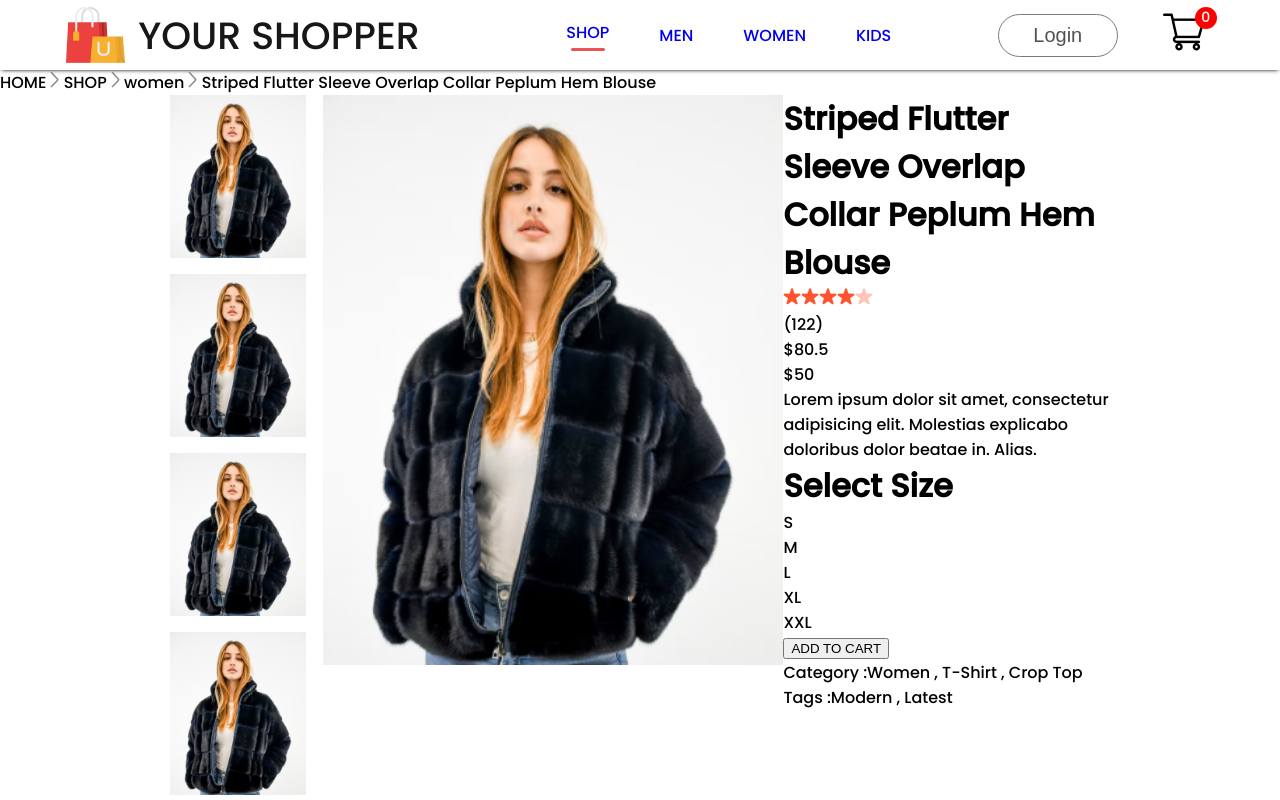
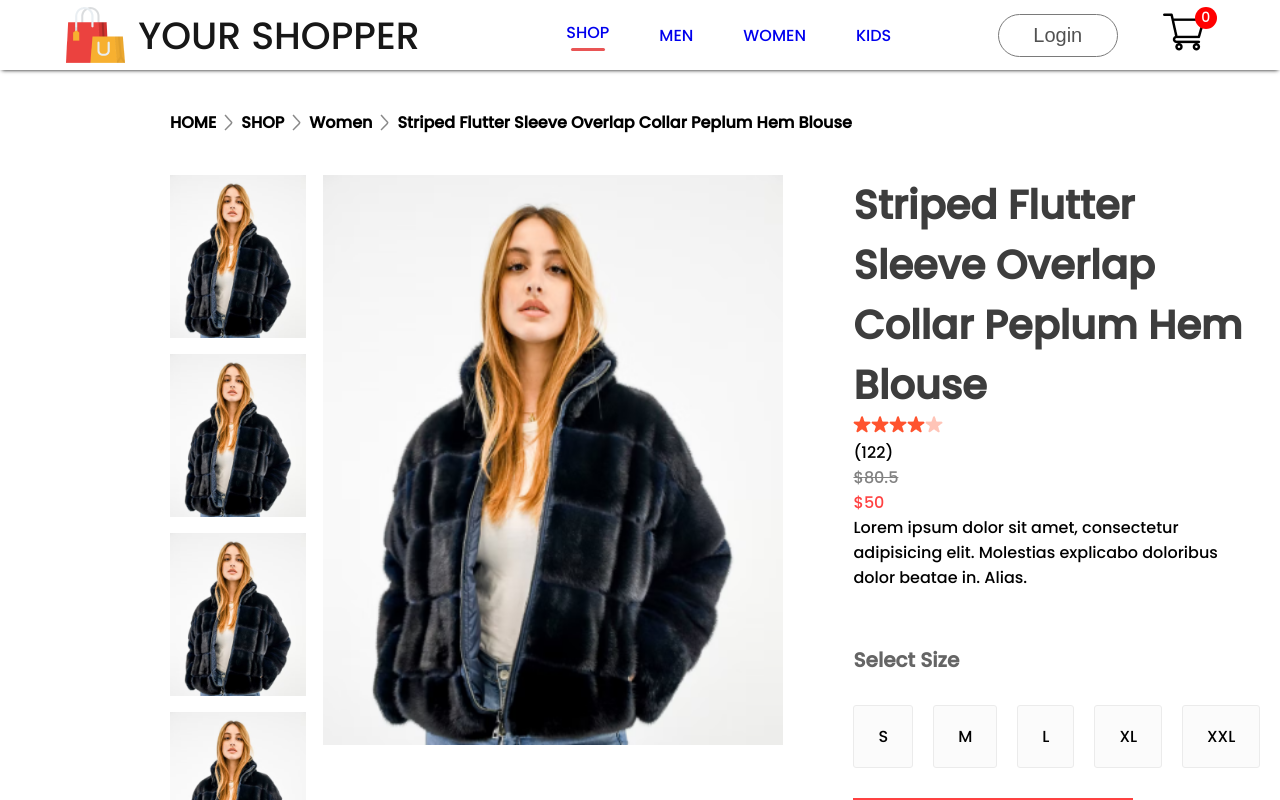
Before and after one commit to Deshan001/E-Commerce, a React (Create React App) app: page /product/1 in a window 1280 px wide. Shown: the top 800 px of the page. Built offline with nearby package versions, Linux system fonts and the light colour scheme.

Commit message:
product display finished

```diff
--- a/src/Components/Breadcrums/Breadcrums.css
+++ b/src/Components/Breadcrums/Breadcrums.css
@@ -0,0 +1,10 @@
+.breadcrums{
+    display: flex;
+    align-items: center;
+    gap: 8px;
+    columns: #5e5e5e;
+    font-size: 16px;
+    font-weight: 600;
+    margin: 40px 170px;
+    text-transform: capitalize;
+}
--- a/src/Components/ProductDisplay/ProductDisplay.css
+++ b/src/Components/ProductDisplay/ProductDisplay.css
@@ -22,3 +22,84 @@
     width: 460px;
     height: 570px;
 }
+
+.productdisplay-right{
+    margin: 0px 70px;
+    display: flex;
+    flex-direction: column;
+}
+
+.productdisplay-right h1{
+    color: #3d3d3d;
+    font-size: 40px;
+    font-weight: 700;
+}
+
+.productdisplay-right-starts{
+    display: flex;
+    align-items: center;
+    margin-top: 13px;
+    gap: 5px;
+    color: #1c1c1c;
+    font-size: 16px;
+}
+
+.productdisplay-right-price{
+    display: flex;
+    margin: 40px 0px;
+    gap: 30px;
+    font-size: 24px;
+    font-weight: 700;
+}
+
+.productdisplay-right-price-old{
+    color: #818181;
+    text-decoration: line-through;
+}
+
+.productdisplay-right-price-new{
+    color: #ff4141;
+}
+
+.productdisplay-right-size h1{
+    margin-top: 55px;
+    color: #656565;
+    font-size: 20px;
+    font-weight: 600;
+}
+
+.productdisplay-right-sizes{
+    display: flex;
+    margin: 30px 0px;
+    gap: 20px;
+}
+
+.productdisplay-right-sizes div{
+    padding: 18px 24px;
+    background: #fbfbfb;
+    border: 1px solid #ebebeb;
+    border-radius: 3px;
+    cursor: pointer;
+}
+
+.productdisplay-right button{
+    padding: 20px 40px;
+    width: 280px;
+    height: fit-content;
+    font-size: 16px;
+    font-weight: 600;
+    color: white;
+    background-color: #ff4141;
+    margin-bottom: 40px;
+    border: none;
+    outline: none;
+    cursor: pointer;
+}
+
+.productdisplay-right-category{
+    margin-top: 10px;
+}
+
+.productdisplay-right-category span{
+    font-weight: 600;
+}
--- a/src/Components/ProductDisplay/ProductDisplay.jsx
+++ b/src/Components/ProductDisplay/ProductDisplay.jsx
@@ -21,7 +21,7 @@ const ProductDisplay = (props) => {
         </div>
         <div className="productdisplay-right">
             <h1>{product.name}</h1>
-            <div className="productdisplay-right-star">
+            <div className="productdisplay-right-stars">
                 <img src={star_icon} alt="" />
                 <img src={star_icon} alt="" />
                 <img src={star_icon} alt="" />
@@ -38,7 +38,7 @@ const ProductDisplay = (props) => {
             </div>
             <div className="productdisplay-right-size">
                 <h1>Select Size</h1>
-                <div className="productdisplay-right-size">
+                <div className="productdisplay-right-sizes">
                     <div>S</div>
                     <div>M</div>
                     <div>L</div>
```
